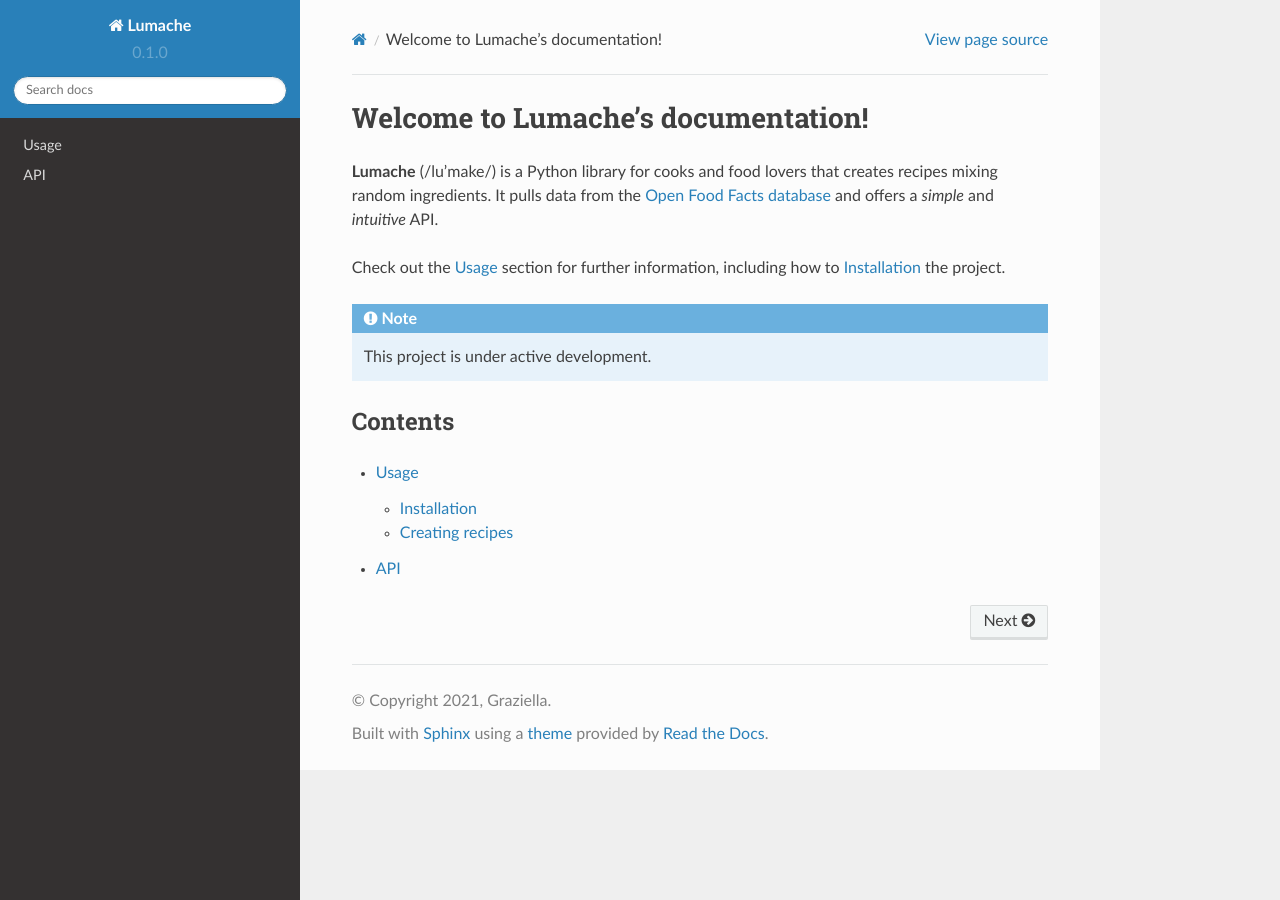
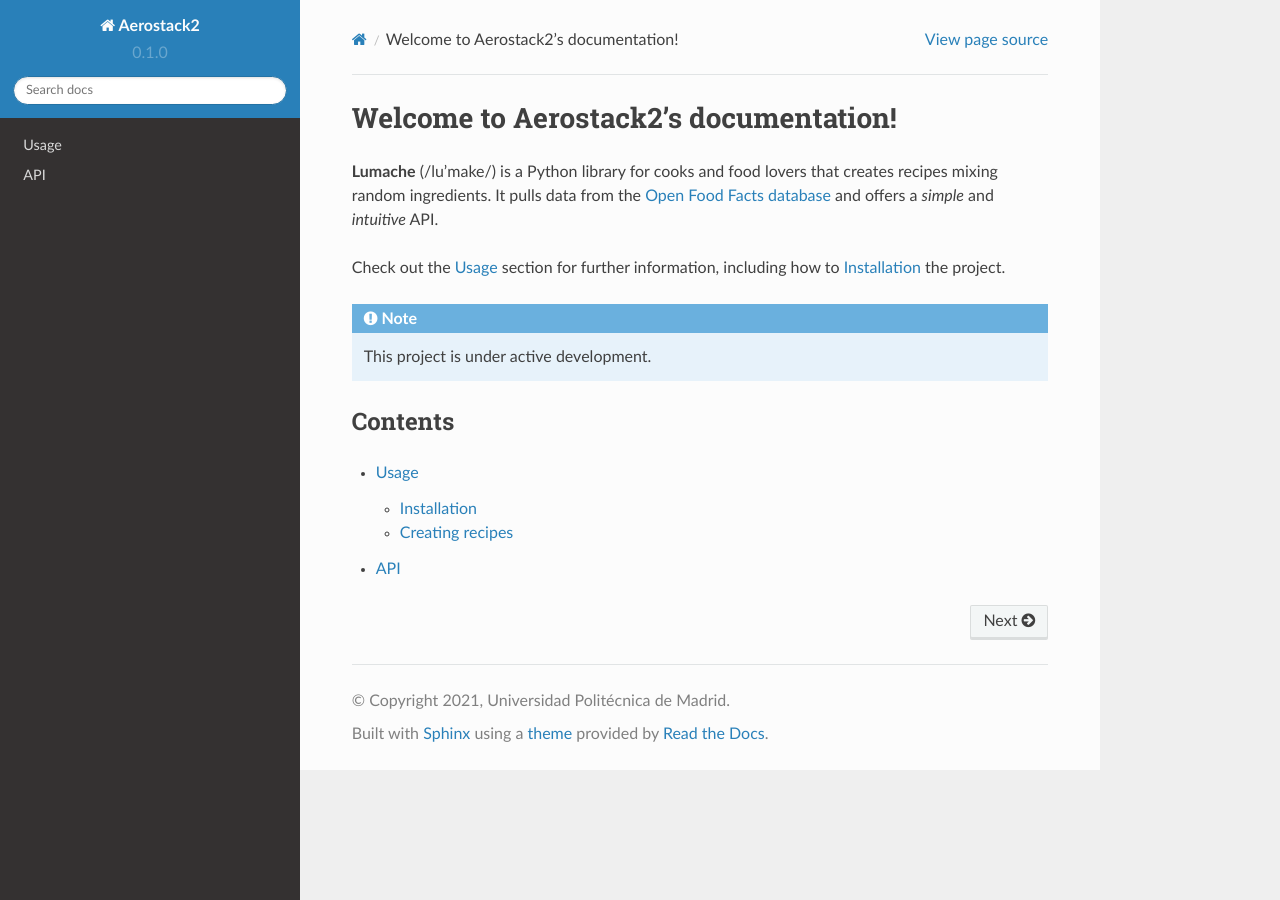
Before and after one commit to cvar-developers/aerostack2_readthedocs, a Sphinx documentation site: the page built from docs/source/index.rst, in a window 1280 px wide. Built offline with Sphinx 7.4.7 and the Read the Docs theme 2.0.0, drawn with Linux system fonts in a browser that asks for light colours.

Commit message:
little changes

```diff
--- a/docs/source/conf.py
+++ b/docs/source/conf.py
@@ -2,8 +2,8 @@
 
 # -- Project information
 
-project = 'Lumache'
-copyright = '2021, Graziella'
+project = 'Aerostack2'
+copyright = '2021, Universidad Politécnica de Madrid'
 author = 'Graziella'
 
 release = '0.1'
--- a/docs/source/index.rst
+++ b/docs/source/index.rst
@@ -1,4 +1,4 @@
-Welcome to Lumache's documentation!
+Welcome to Aerostack2's documentation!
 ===================================
 
 **Lumache** (/lu'make/) is a Python library for cooks and food lovers
--- a/pyproject.toml
+++ b/pyproject.toml
@@ -3,6 +3,6 @@
 build-backend = "flit_core.buildapi"
 
 [project]
-name = "lumache"
-authors = [{name = "Graziella", email = "graziella@lumache"}]
+name = "Aerostack2"
+authors = [{name = "Miguel Fernandez Cortizas", email = "miguel.fernandez.cortizas@upm.es"}]
 dynamic = ["version", "description"]
```
